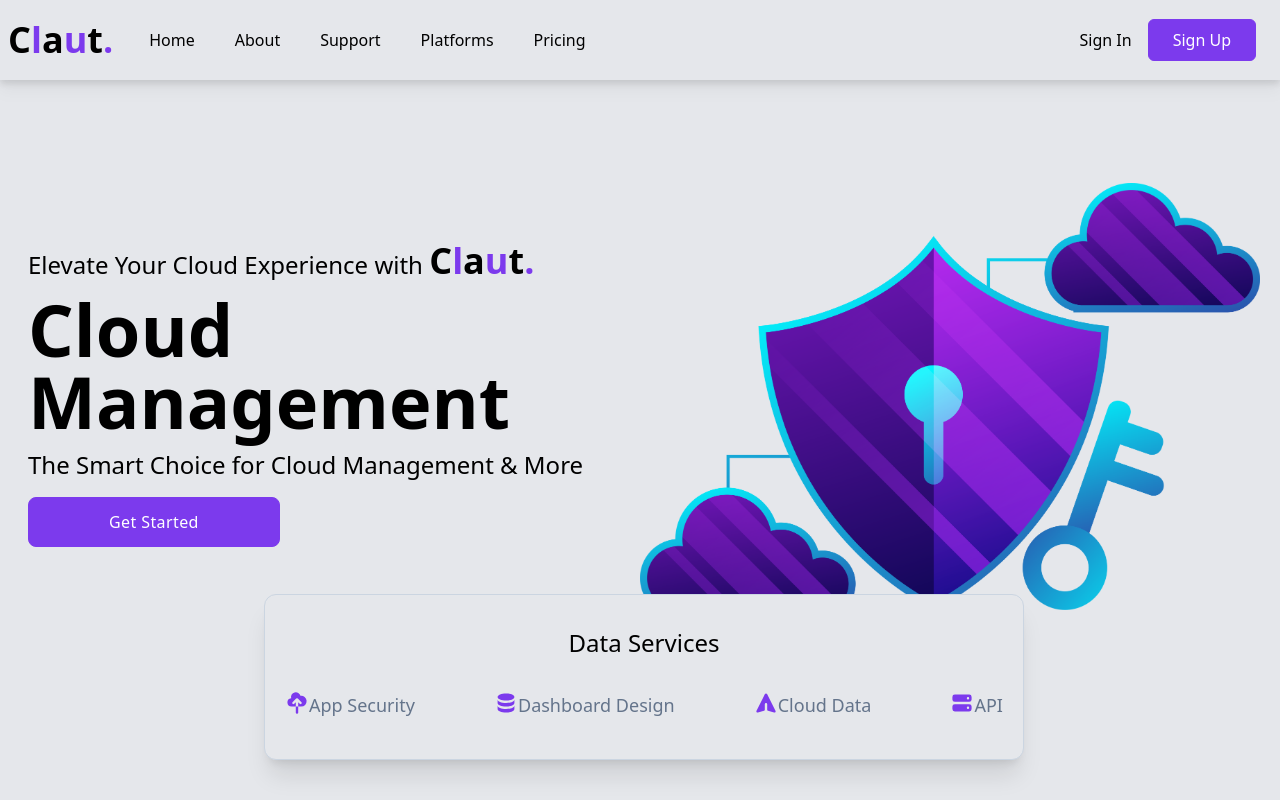
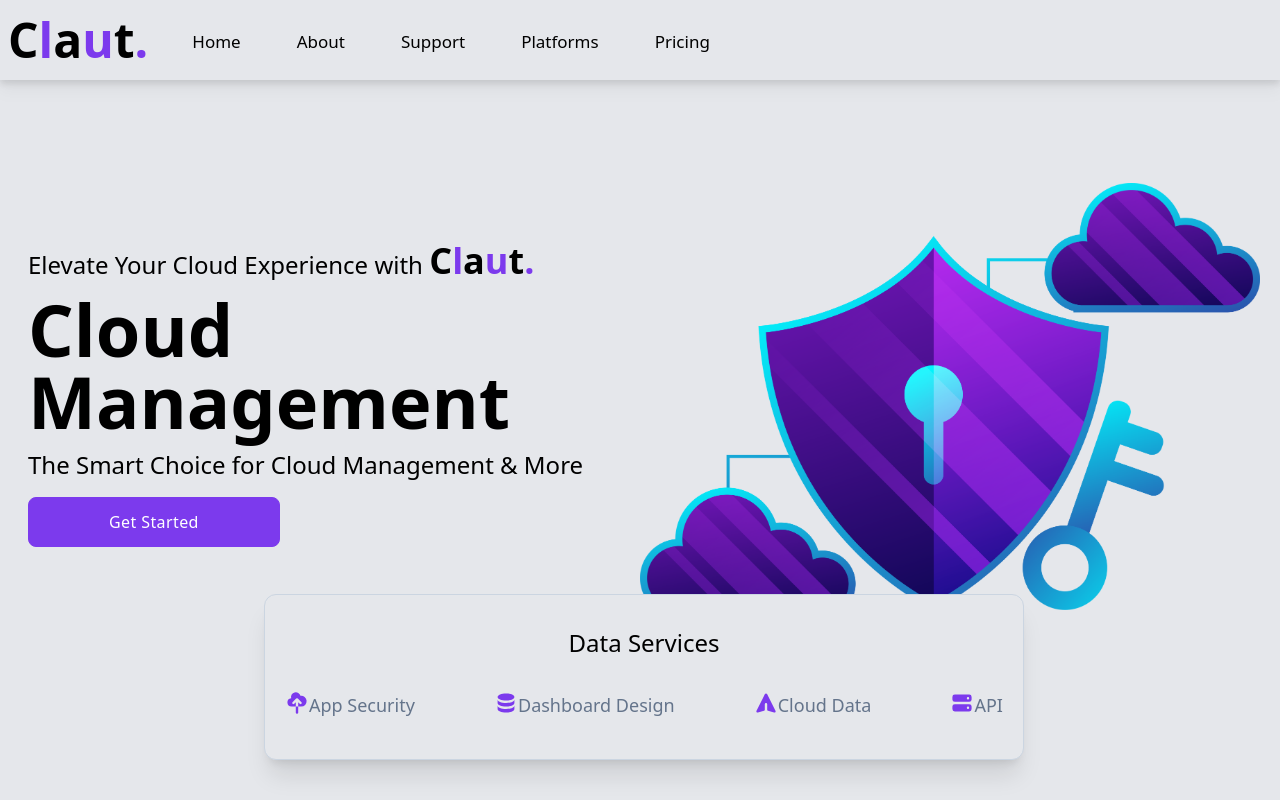
Before and after one commit to radosav-perisic/claut, a React (Vite) app: page / in a window 1280 px wide. Shown: the top 800 px of the page. Built offline with nearby package versions, Linux system fonts and the light colour scheme.

Commit message:
Update size and spacing of Navbar title and links

```diff
--- a/src/components/Navbar.jsx
+++ b/src/components/Navbar.jsx
@@ -11,13 +11,13 @@ const Navbar = () => {
     <div className="w-screen h-[80px] z-10 bg-gray-200 drop-shadow-lg fixed">
       <div className="px-2 flex justify-between items-center w-full h-full">
         <div className="flex items-center">
-          <h1 className="text-3xl font-bold mr-4 sm:text-4xl ">
+          <h1 className="font-bold mr-4 text-5xl ">
             C<span className="text-violet-600">l</span>a
             <span className="text-violet-600">u</span>t
             <span className="text-violet-600">.</span>
           </h1>
           <ul className="hidden md:flex ">
-            <li className="py-1 cursor-pointer px-4 m-1 font-medium hover:text-violet-950 hover:rounded-lg hover:bg-violet-800/10 duration-500">
+            <li className="py-0.5 cursor-pointer px-4 text-[17px] mt-4  m-3 font-medium hover:text-violet-950 hover:rounded-lg hover:bg-violet-800/10 duration-500">
               <Link
                 activeClass="active"
                 to="home"
@@ -28,7 +28,7 @@ const Navbar = () => {
                 Home
               </Link>
             </li>
-            <li className="py-1 cursor-pointer px-4 m-1 font-medium hover:text-violet-950 hover:rounded-lg hover:bg-violet-800/10 duration-500">
+            <li className="py-0.5 cursor-pointer px-4 text-[17px] mt-4  m-3 font-medium hover:text-violet-950 hover:rounded-lg hover:bg-violet-800/10 duration-500">
               <Link
                 activeClass="active"
                 to="about"
@@ -39,7 +39,7 @@ const Navbar = () => {
                 About
               </Link>
             </li>
-            <li className="py-1 cursor-pointer px-4 m-1 font-medium hover:text-violet-950 hover:rounded-lg hover:bg-violet-800/10 duration-500">
+            <li className="py-0.5 cursor-pointer px-4 text-[17px] mt-4  m-3 font-medium hover:text-violet-950 hover:rounded-lg hover:bg-violet-800/10 duration-500">
               <Link
                 activeClass="active"
                 to="support"
@@ -50,7 +50,7 @@ const Navbar = () => {
                 Support
               </Link>
             </li>
-            <li className="py-1 cursor-pointer px-4 m-1 font-medium hover:text-violet-950 hover:rounded-lg hover:bg-violet-800/10 duration-500">
+            <li className="py-0.5 cursor-pointer px-4 text-[17px] mt-4  m-3 font-medium hover:text-violet-950 hover:rounded-lg hover:bg-violet-800/10 duration-500">
               <Link
                 activeClass="active"
                 to="platforms"
@@ -61,7 +61,7 @@ const Navbar = () => {
                 Platforms
               </Link>
             </li>
-            <li className="py-1 cursor-pointer px-4 m-1 font-medium hover:text-violet-950 hover:rounded-lg hover:bg-violet-800/10 duration-500">
+            <li className="py-0.5 cursor-pointer px-4 text-[17px] mt-4  m-3 font-medium hover:text-violet-950 hover:rounded-lg hover:bg-violet-800/10 duration-500">
               <Link
                 activeClass="active"
                 to="pricing"
@@ -74,12 +74,7 @@ const Navbar = () => {
             </li>
           </ul>
         </div>
-        <div className="hidden md:flex pr-4">
-          <button className="border-none bg-transparent text-black mr-4 duration-300">
-            Sign In
-          </button>
-          <button className="px-6 py-2 duration-300">Sign Up</button>
-        </div>
+
         <div onClick={clickHandler} className="md:hidden  mr-4  ">
           {!nav ? <MenuIcon className="w-6" /> : <XIcon className="w-6" />}
         </div>
```
